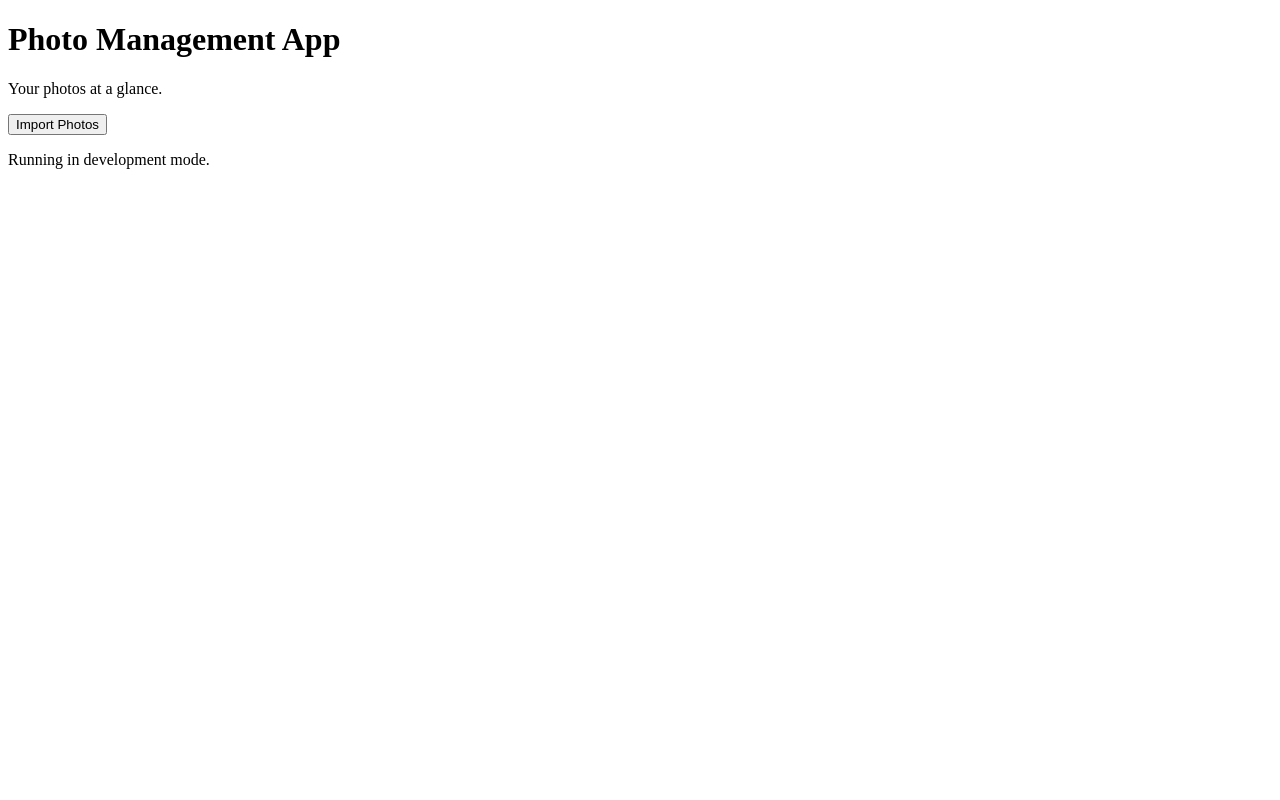
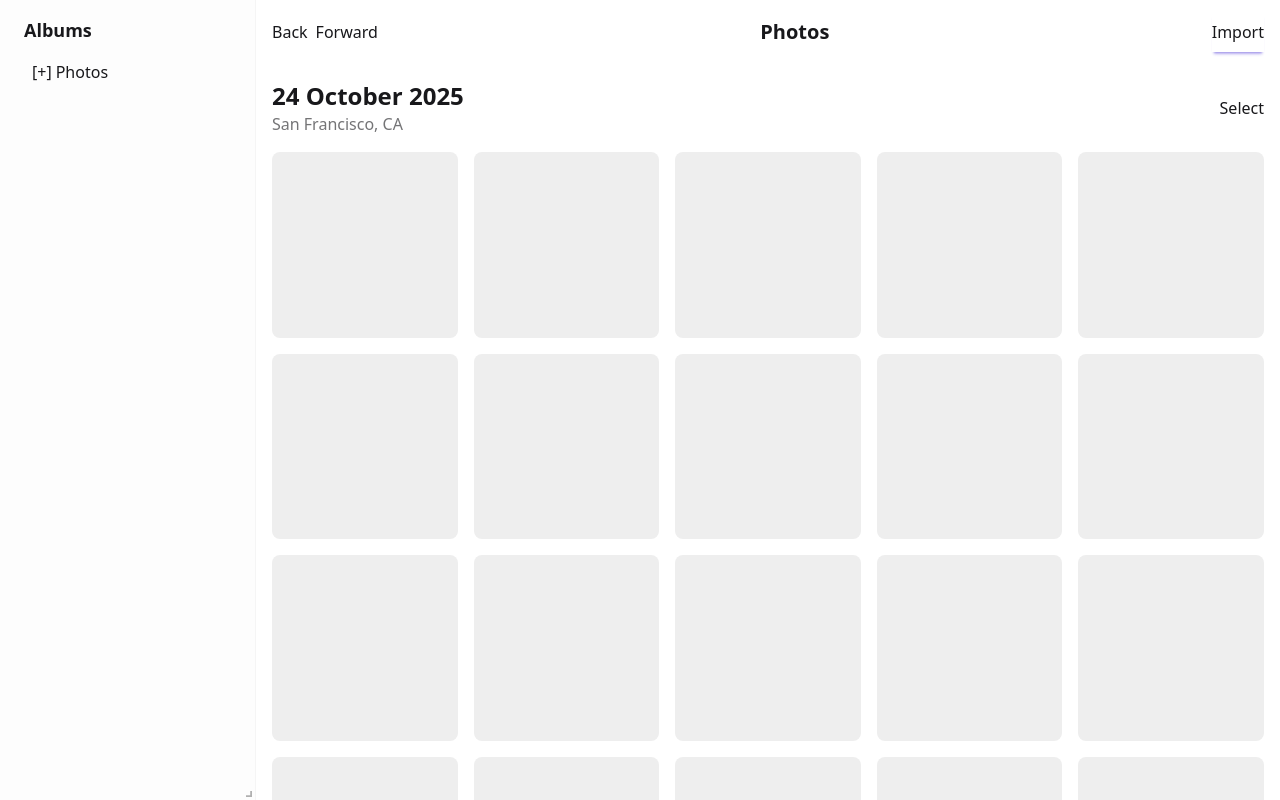
Before and after one commit to HubertKuch/gallery, a React (Vite) app: page / in a window 1280 px wide. Built offline with nearby package versions, Linux system fonts and the light colour scheme.

Commit message:
feat: simple theme

```diff
--- a/package.json
+++ b/package.json
@@ -15,6 +15,7 @@
     "@tauri-apps/plugin-opener": "^2",
     "react": "^19.1.0",
     "react-dom": "^19.1.0",
+    "react-resizable": "^3.0.5",
     "react-scan": "^0.4.3"
   },
   "devDependencies": {
--- a/src/App.jsx
+++ b/src/App.jsx
@@ -1,11 +1,17 @@
+import Layout from "./components/Layout";
+import Sidebar from "./components/Sidebar";
+import MainContent from "./components/MainContent";
+import Topbar from "./components/Topbar";
+
 function App() {
   return (
-    <main className="container mx-auto p-4">
-      <h1 className="text-4xl font-bold text-primary">Photo Management App</h1>
-      <p className="text-secondary my-4">Your photos at a glance.</p>
-      <button className="btn btn-primary">Import Photos</button>
-      {import.meta.env.DEV && <p className="text-xs text-base-content/50 mt-4">Running in development mode.</p>}
-    </main>
+    <Layout>
+      <Sidebar />
+      <div className="flex flex-col flex-1">
+        <Topbar />
+        <MainContent />
+      </div>
+    </Layout>
   );
 }
 
--- /dev/null
+++ b/src/components/Layout.jsx
@@ -0,0 +1,9 @@
+const Layout = ({ children }) => {
+  return (
+    <div className="flex h-screen bg-base-100 font-sans">
+      {children}
+    </div>
+  );
+};
+
+export default Layout;
--- /dev/null
+++ b/src/components/MainContent.jsx
@@ -0,0 +1,21 @@
+const MainContent = () => {
+  return (
+    <main className="flex-1 p-4 overflow-y-auto">
+      <div className="flex justify-between items-center mb-4">
+        <div>
+          <h2 className="text-2xl font-bold">24 October 2025</h2>
+          <p className="text-base-content/60">San Francisco, CA</p>
+        </div>
+        <button className="btn btn-ghost">Select</button>
+      </div>
+      <div className="grid grid-cols-2 md:grid-cols-3 lg:grid-cols-4 xl:grid-cols-5 gap-4">
+        {[...Array(20)].map((_, i) => (
+          <div key={i} className="aspect-square bg-base-300 rounded-lg"></div>
+        ))}
+      </div>
+      {import.meta.env.DEV && <p className="text-xs text-base-content/50 mt-4">Running in development mode.</p>}
+    </main>
+  );
+};
+
+export default MainContent;
--- /dev/null
+++ b/src/components/Sidebar.jsx
@@ -0,0 +1,48 @@
+import { Resizable } from 'react-resizable';
+import { useState } from 'react';
+import TreeNode from './TreeNode';
+
+const treeData = {
+  name: 'Photos',
+  children: [
+    {
+      name: '2023',
+      children: [
+        { name: 'Holiday' },
+        { name: 'Work' },
+      ],
+    },
+    {
+      name: '2024',
+      children: [
+        { name: 'Vacation' },
+        { name: 'Projects', children: [{ name: 'Project 1' }] },
+      ],
+    },
+  ],
+};
+
+const Sidebar = () => {
+  const [width, setWidth] = useState(256);
+
+  return (
+    <Resizable
+      width={width}
+      height={Infinity}
+      onResize={(e, { size }) => setWidth(size.width)}
+      axis="x"
+      minConstraints={[200, Infinity]}
+      maxConstraints={[500, Infinity]}
+    >
+      <aside
+        className="bg-base-200/30 p-4 border-r border-base-300/50 h-full"
+        style={{ width: `${width}px` }}
+      >
+        <h2 className="text-lg font-bold px-2 mb-4">Albums</h2>
+        <TreeNode node={treeData} />
+      </aside>
+    </Resizable>
+  );
+};
+
+export default Sidebar;
--- /dev/null
+++ b/src/components/Topbar.jsx
@@ -0,0 +1,16 @@
+const Topbar = () => {
+  return (
+    <div className="p-4 flex justify-between items-center bg-base-100/80 backdrop-blur-sm sticky top-0 z-10 h-16">
+      <div className="flex items-center gap-2">
+        <button className="btn btn-ghost btn-sm">Back</button>
+        <button className="btn btn-ghost btn-sm">Forward</button>
+      </div>
+      <h1 className="text-xl font-bold">Photos</h1>
+      <div className="flex items-center gap-4">
+        <button className="btn btn-primary">Import</button>
+      </div>
+    </div>
+  );
+};
+
+export default Topbar;
--- /dev/null
+++ b/src/components/TreeNode.jsx
@@ -0,0 +1,33 @@
+import { useState } from 'react';
+
+const TreeNode = ({ node }) => {
+  const [isOpen, setIsOpen] = useState(false);
+
+  const handleToggle = () => {
+    setIsOpen(!isOpen);
+  };
+
+  return (
+    <div className="ml-4">
+      <div className="flex items-center">
+        {node.children && (
+          <button onClick={handleToggle} className="btn btn-xs btn-ghost mr-1">
+            {isOpen ? '[-]' : '[+]'}
+          </button>
+        )}
+        <span>{node.name}</span>
+      </div>
+      {isOpen && node.children && (
+        <ul>
+          {node.children.map((child) => (
+            <li key={child.name}>
+              <TreeNode node={child} />
+            </li>
+          ))}
+        </ul>
+      )}
+    </div>
+  );
+};
+
+export default TreeNode;
--- a/src/index.css
+++ b/src/index.css
@@ -1,3 +1,6 @@
-@tailwind base;
-@tailwind components;
-@tailwind utilities;
+@import 'react-resizable/css/styles.css';
+
+@import "tailwindcss/utilities";
+@import "tailwindcss";
+
+@plugin "daisyui";
--- a/tailwind.config.js
+++ b/tailwind.config.js
@@ -4,7 +4,11 @@ module.exports = {
     "./src/**/*.{js,ts,jsx,tsx}",
   ],
   theme: {
-    extend: {},
+    extend: {
+      fontFamily: {
+        sans: ['-apple-system', 'BlinkMacSystemFont', 'Segoe UI', 'Roboto', 'Helvetica', 'Arial', 'sans-serif'],
+      },
+    },
   },
   plugins: [require("daisyui")],
   daisyui: {
```
Also changed, not shown: 1 other file (tests, documents, lock files or other folders).
